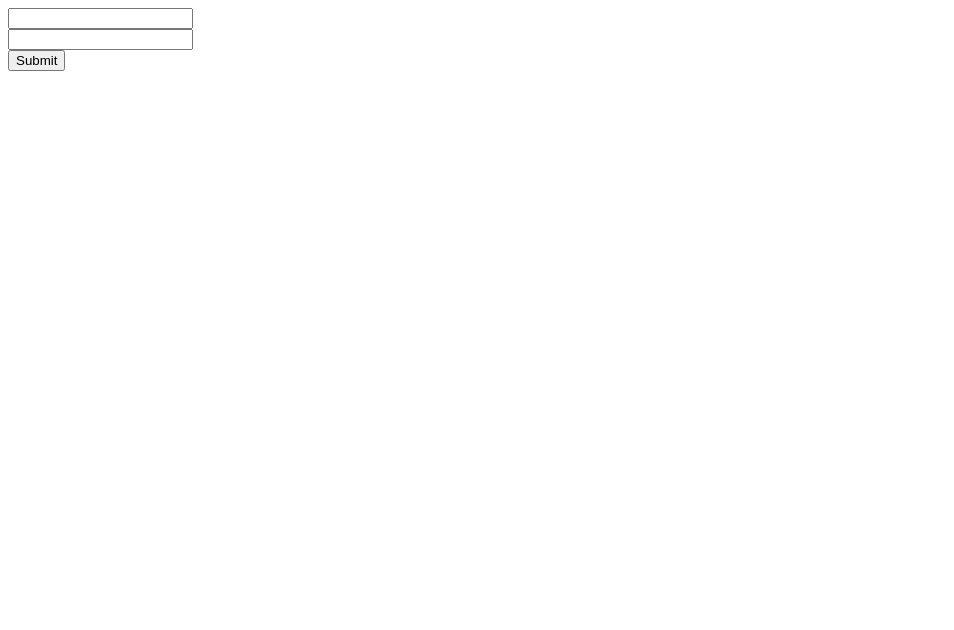
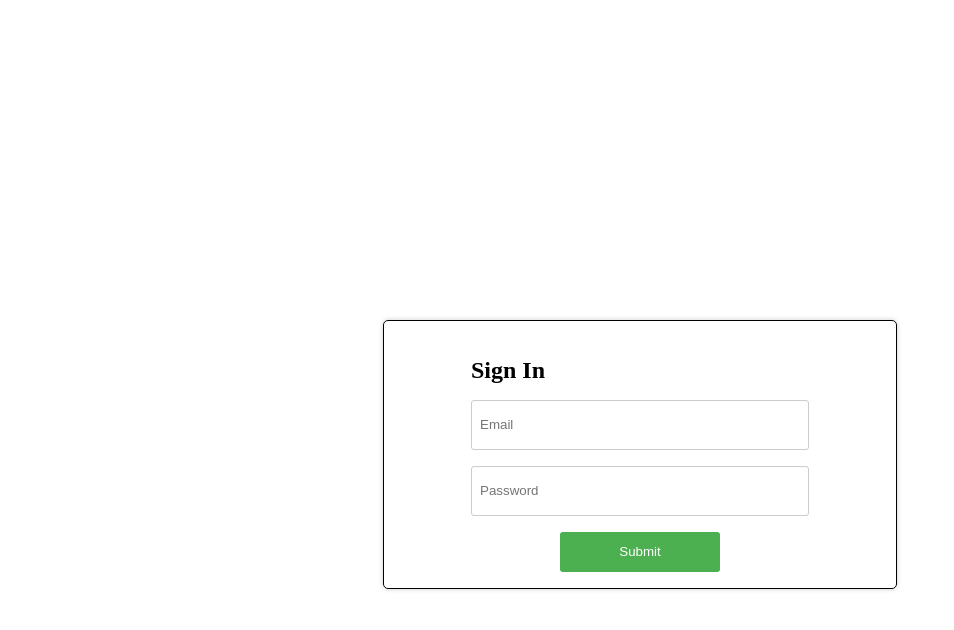
Before and after one commit to HassanMoussaa/contact-manager, a React (Create React App) app in the folder contact-manager-fe/: page / in a window 1280 px wide. Shown: the top 630 px of the page, without its empty margins (0-954 px from the left). Built offline with nearby package versions, Linux system fonts and the light colour scheme.

Commit message:
added some css styles to the sign_in page

```diff
--- /dev/null
+++ b/contact-manager-fe/src/pages/Signin.css
@@ -0,0 +1,46 @@
+.signin_container {
+  border: 1px solid;
+  /* background-color: aqua; */
+  display: flex;
+  flex-direction: column;
+  align-items: center;
+  gap: 1rem;
+  padding: 1rem;
+  border-radius: 5px;
+  box-shadow: 0 0 5px rgba(0, 0, 0, 0.2);
+  max-width: 30rem;
+  margin: 20rem auto;
+}
+
+.signin_container h2 {
+  font-size: 1.5rem;
+  margin-bottom: 1rem;
+}
+
+.signin_container input {
+  width: 20rem;
+  height: 2rem;
+  padding: 0.5rem;
+  border: 1px solid #ccc;
+  border-radius: 3px;
+  outline: none;
+}
+
+.signin_container button {
+  width: 10rem;
+  height: 2.5rem;
+  background-color: #4caf50;
+  color: white;
+  border: none;
+  border-radius: 3px;
+  cursor: pointer;
+  outline: none;
+}
+
+.signin_container button:hover {
+  background-color: #45a049;
+}
+
+.signin_container button:active {
+  background-color: #3e8e41;
+}
--- a/contact-manager-fe/src/pages/Signin.jsx
+++ b/contact-manager-fe/src/pages/Signin.jsx
@@ -1,6 +1,8 @@
 import React, { useState } from "react";
 import axios from "axios";
 import Cookies from "js-cookie";
+import "./Signin.css";
+
 const Signin = () => {
   const [email, setEmail] = useState("");
   const [password, setPassword] = useState("");
@@ -15,11 +17,13 @@ const Signin = () => {
   };
 
   return (
-    <div>
+    <div className="signin_container">
       <div>
+        <h2>Sign In</h2>
         <input
           type="text"
           value={email}
+          placeholder="Email"
           onChange={(e) => {
             setEmail(e.target.value);
           }}
@@ -29,6 +33,7 @@ const Signin = () => {
         <input
           type="password"
           value={password}
+          placeholder="Password"
           onChange={(e) => {
             setPassword(e.target.value);
           }}
```
